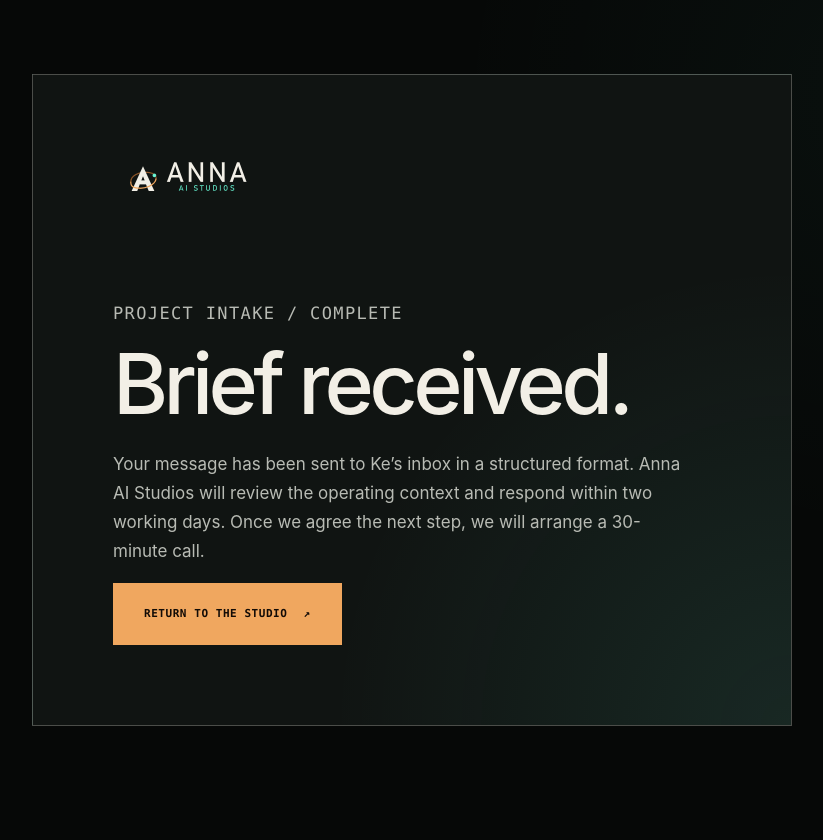
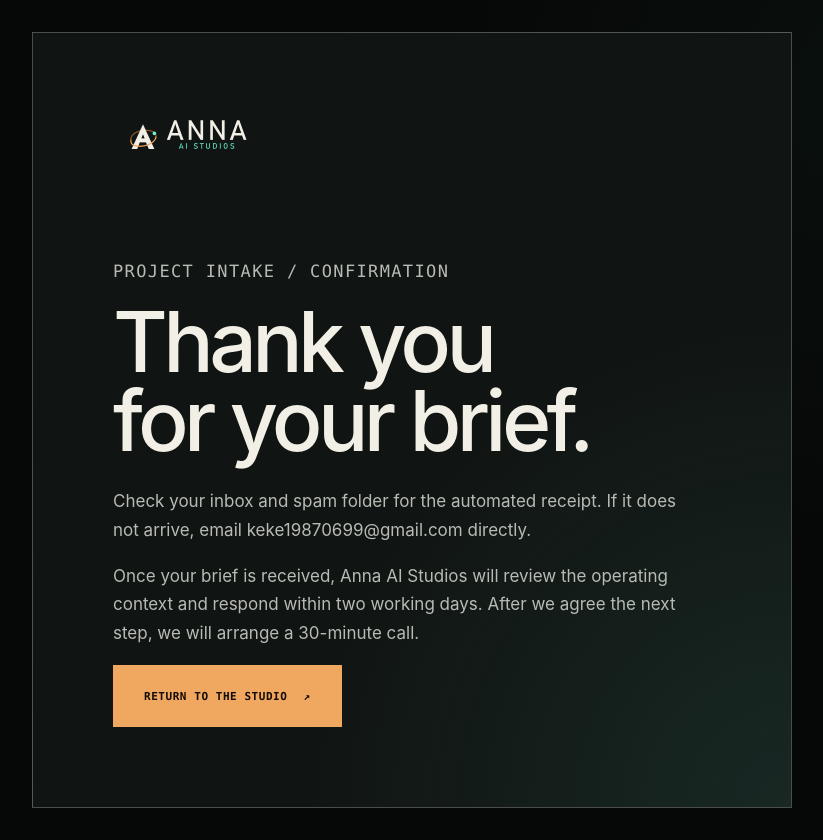
Before and after one commit to KeWangFX/anna-ai-studios, a website: page thanks.html in a window 1280 px wide. Shown: the whole page, without its empty margins (228-1051 px from the left). Before the commit the page ends 800 px from the top, so only its background shows below. Drawn offline with Linux system fonts and the light colour scheme.

Commit message:
Clarify enquiry confirmation and email receipt fallback

```diff
--- a/thanks.html
+++ b/thanks.html
@@ -3,8 +3,8 @@
   <head>
     <meta charset="utf-8" />
     <meta name="viewport" content="width=device-width, initial-scale=1" />
-    <title>Project brief received | Anna AI Studios</title>
-    <meta name="description" content="Anna AI Studios has received your project brief." />
+    <title>Project brief confirmation | Anna AI Studios</title>
+    <meta name="description" content="Check your email for the Anna AI Studios submission receipt." />
     <meta name="robots" content="noindex, nofollow" />
     <meta name="theme-color" content="#060807" />
     <meta name="color-scheme" content="dark" />
@@ -26,9 +26,10 @@
         />
         <span class="sr-only">Anna AI Studios</span>
       </a>
-      <p class="section-index">Project intake / Complete</p>
-      <h1>Brief received.</h1>
-      <p>Your message has been sent to Ke’s inbox in a structured format. Anna AI Studios will review the operating context and respond within two working days. Once we agree the next step, we will arrange a 30-minute call.</p>
+      <p class="section-index">Project intake / Confirmation</p>
+      <h1>Thank you for your brief.</h1>
+      <p>Check your inbox and spam folder for the automated receipt. If it does not arrive, email <a href="mailto:keke19870699@gmail.com?subject=%5BANNA-LEAD%5D%5BEMAIL%5D%5BEN%5D%20Project%20enquiry">keke19870699@gmail.com</a> directly.</p>
+      <p>Once your brief is received, Anna AI Studios will review the operating context and respond within two working days. After we agree the next step, we will arrange a 30-minute call.</p>
       <p class="lead-reference"><span>Lead reference</span><code data-lead-reference></code></p>
       <a class="button button--large button--copper" href="./#contact">Return to the studio <span aria-hidden="true">↗</span></a>
     </main>
```
Also changed, not shown: zh/thanks.html (+6 -5 lines).
